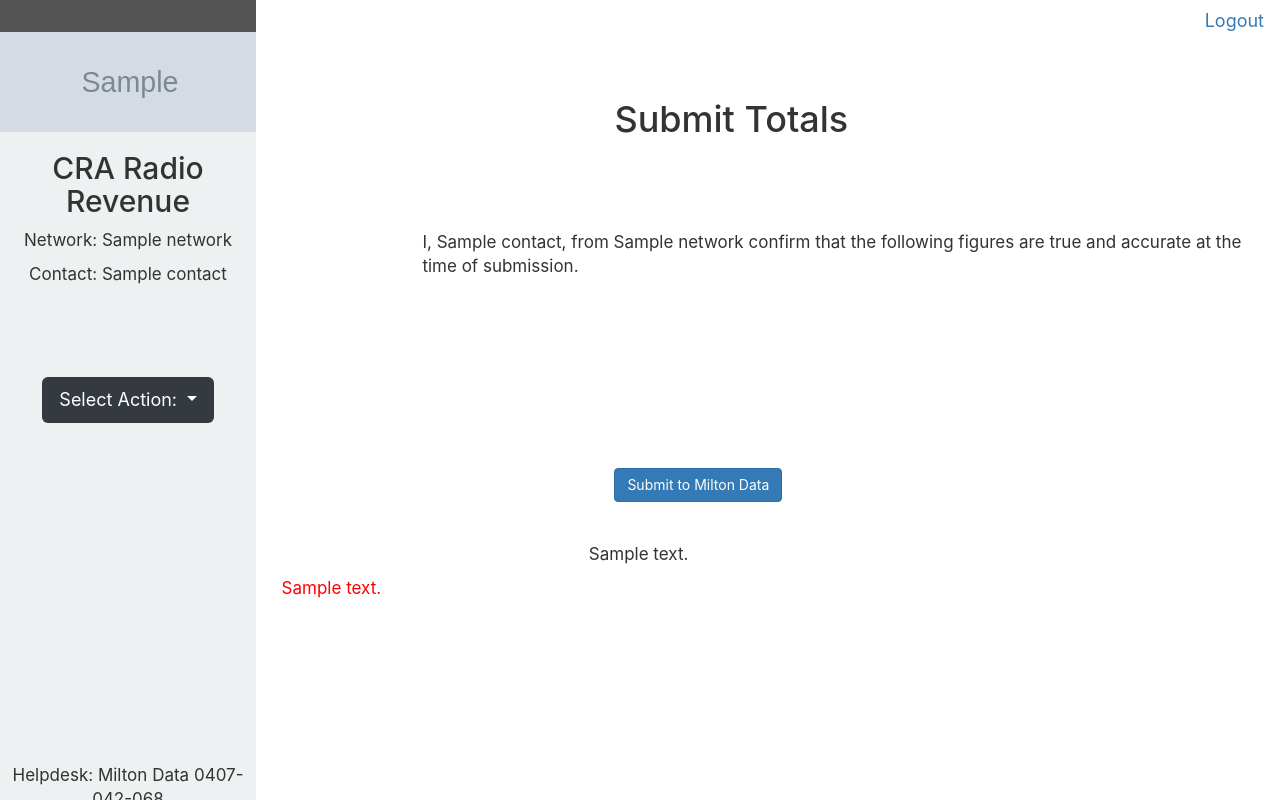
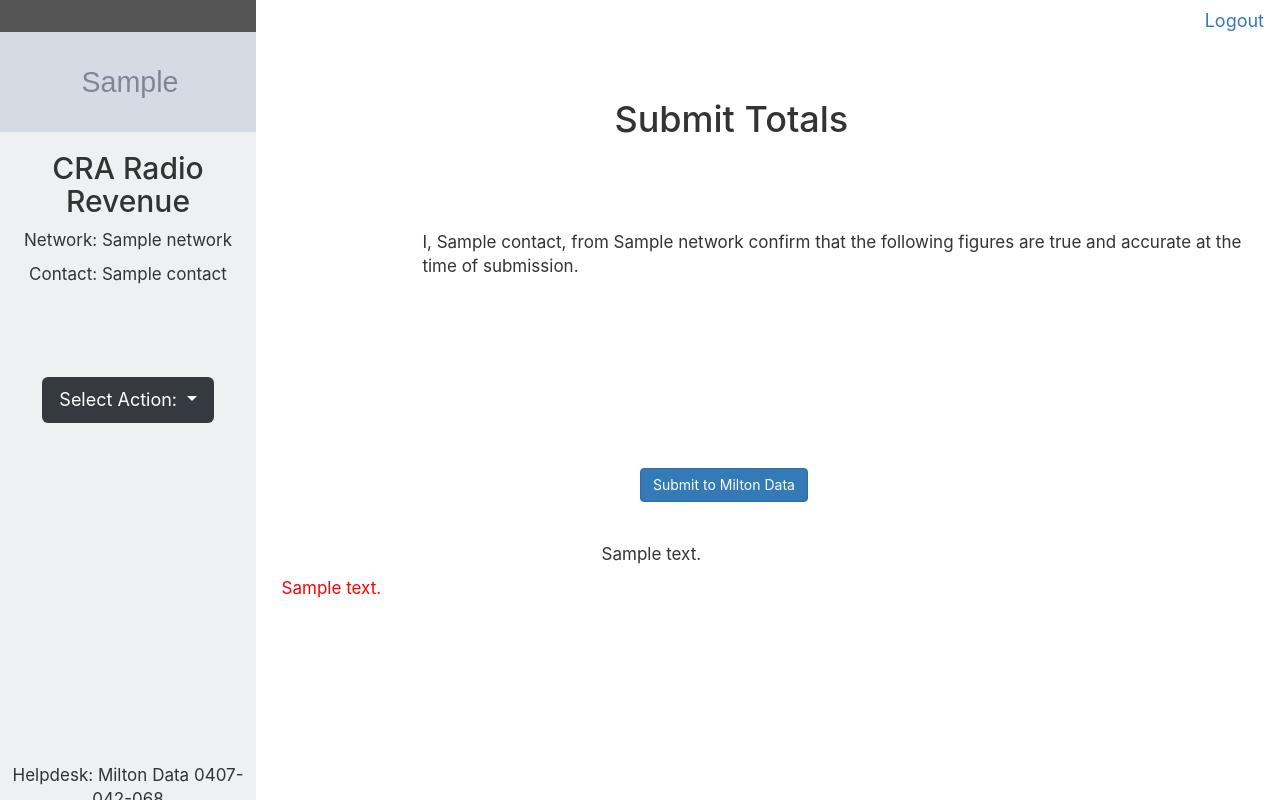
Before and after one commit to anubhavjetley2424/AWS_Deploy, a Flask app: template templates/submit.html in a window 1280 px wide. Run offline with Flask 2, Linux system fonts and the light colour scheme; the template is opened without the code that fills it: most values are stand-ins (such as "Sample title", 1, 10 or a date in 2020); grey boxes marked "Sample" are stand-in pictures; some libraries are stand-ins or nearby versions.

Commit message:
Update submit.html

```diff
--- a/templates/submit.html
+++ b/templates/submit.html
@@ -220,11 +220,11 @@ tr {
 
           <br></br>
           <br></br>
-          <form style="align-items: center; margin-left: 48%;"  method="POST">
+          <form style="align-items: center; margin-left: 50%;"  method="POST">
             <button type="submit" class="btn btn-primary">Submit to Milton Data</button>
           </form>
           <br></br>
-         <p style="margin-left: 46%;"> {{ message_2 }}</p>
+         <p style="margin-left: 47%;"> {{ message_2 }}</p>
          <p style="margin-left: 22%; color: red;"> {{ message_3 }}</p>
          <br></br>
 
```
